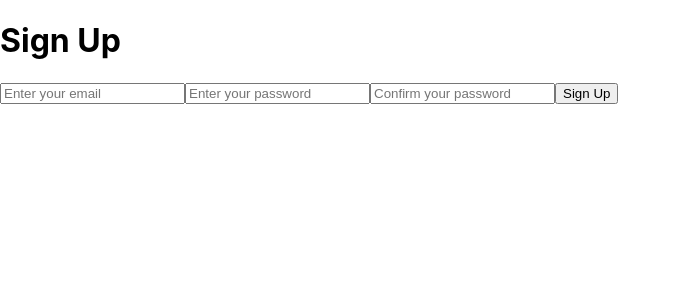
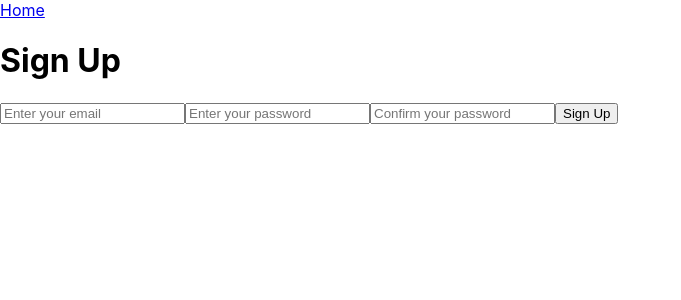
Before and after one commit to PenelopeChen/amusement-park, a React (Create React App) app: page /signup in a window 1280 px wide. Shown: the top 300 px of the page, without its empty margins (0-681 px from the left). Built offline with nearby package versions, Linux system fonts and the light colour scheme.

Commit message:
home link added across the whole site

```diff
--- a/src/components/App.js
+++ b/src/components/App.js
@@ -1,15 +1,18 @@
+import React from 'react';
+import { Routes, Route, Link, useLocation } from "react-router-dom";
 import Signup from '../components/Signup';
 import Login from '../components/Login';
 import Home from '../components/Home';
 import Subscribe from './Subscribe';
 
-import React from 'react';
-import { Routes, Route } from "react-router-dom";
+function App() {
+  const location = useLocation();
 
-
-function App() {
   return (
     <div className="App">
+      <nav>
+        {location.pathname !== '/' && <Link to="/">Home</Link>}
+      </nav>
       <Routes>
         <Route path="/" element={<Home />} />
         <Route path="/login" element={<Login />} />
--- a/src/components/Profile.jsx
+++ b/src/components/Profile.jsx
@@ -31,6 +31,10 @@
                 <p>Frequency: {profile.frequency}</p>
               </div>
             )}
+
+            {!profile && (
+                <p>Loading...</p>
+            )}
         </div>
     )
 }
```
